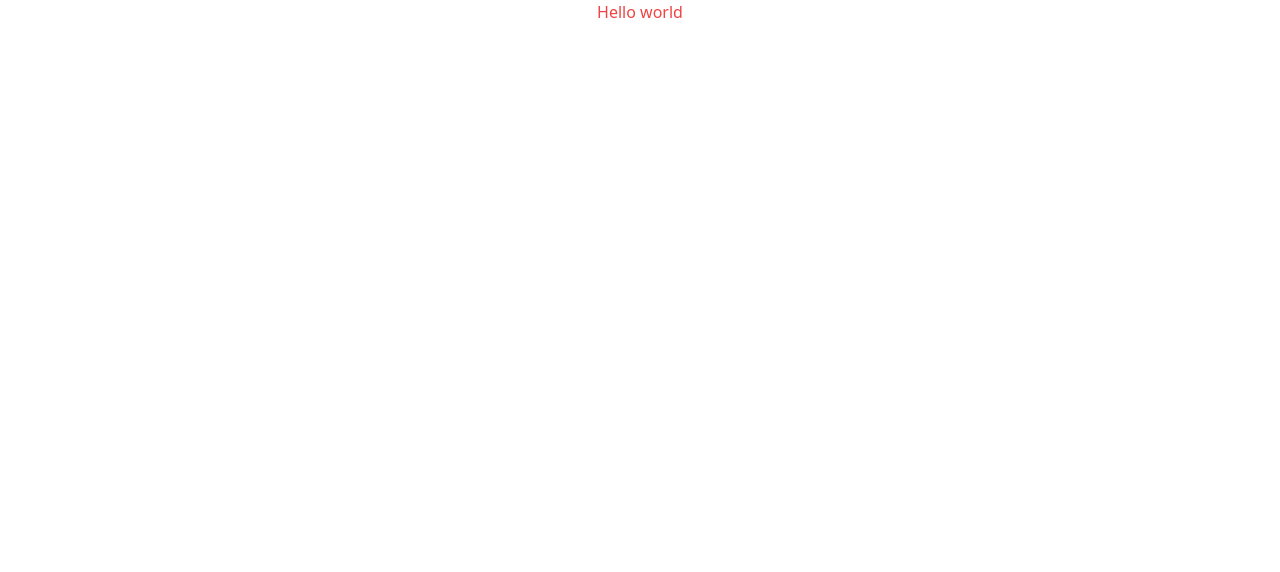
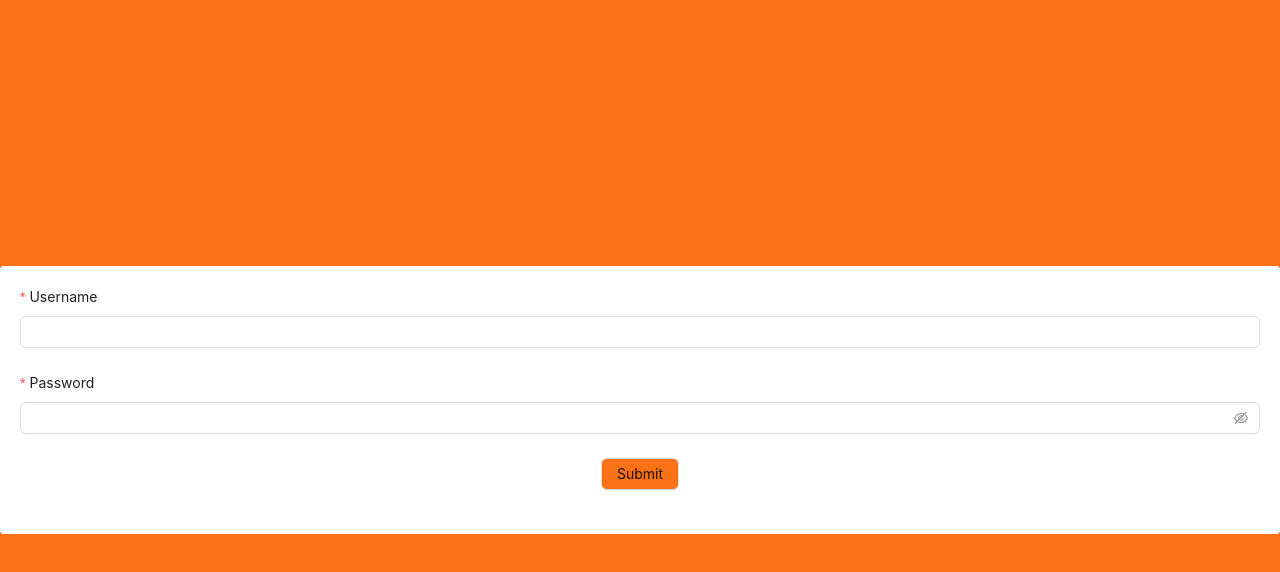
Before and after one commit to Hullyxxx/capstone-movie, a React (Create React App) app: page /login in a window 1280 px wide. Shown: the top 572 px of the page. Built offline with nearby package versions, Linux system fonts and the light colour scheme.

Commit message:
feat: login page

```diff
--- a/src/App.js
+++ b/src/App.js
@@ -1,11 +1,17 @@
 import logo from './logo.svg';
 import './App.css';
+import { BrowserRouter, Route, Routes } from 'react-router-dom';
+import LoginPage from './Pages/LoginPage/LoginPage';
+import HomePage from './Pages/HomePage/HomePage';
 
 function App() {
   return (
-    <div className="App">
-      <h1 className='text-red-500'>Hello world</h1>
-    </div>
+   <BrowserRouter>
+    <Routes>
+      <Route path='/' element={<HomePage/>}/>
+      <Route path='/login' element={<LoginPage/>}/>
+    </Routes>
+   </BrowserRouter>
   );
 }
 
--- /dev/null
+++ b/src/Components/Headers/Headers.js
@@ -0,0 +1,16 @@
+import React from 'react'
+import UserMenu from '../UserMenu/UserMenu'
+
+export default function Headers() {
+  return (
+    <div className="h-20 shadow w-full">
+      <div className="container mx-auto h-full flex items-center justify-between">
+        <span className="font-medium text-2xl text-red-500 animate-pulse">
+          CyberFlix
+        </span>
+        <UserMenu />
+      </div>
+    </div>
+
+  )
+}
--- /dev/null
+++ b/src/Components/UserMenu/UserMenu.js
@@ -0,0 +1,7 @@
+import React from 'react'
+
+export default function UserMenu() {
+  return (
+    <div>UserMenu</div>
+  )
+}
--- /dev/null
+++ b/src/Pages/HomePage/HomePage.js
@@ -0,0 +1,10 @@
+import React from 'react'
+import Headers from '../../Components/Headers/Headers'
+
+export default function HomePage() {
+  return (
+    <div>
+      <Headers />
+    </div>
+  )
+}
--- /dev/null
+++ b/src/Pages/LoginPage/LoginPage.js
@@ -0,0 +1,101 @@
+import { Button, Checkbox, Form, Input, message } from "antd";
+import { useDispatch } from "react-redux";
+import { useNavigate } from "react-router-dom";
+import { localUserServ } from "../../service/localService";
+import { userServ } from "../../service/userService";
+import { USER_LOGIN } from "../../redux/constant/UserContant";
+
+const LoginPage = () => {
+  let dispatch = useDispatch();
+  let navigate = useNavigate();
+  const onFinish = (values) => {
+    console.log("Success:", values);
+    userServ
+      .postLogin(values)
+      .then((res) => {
+        message.success("Login thành công");
+        // lưu thông tin user vào localStorage
+        localUserServ.set(res.data.content);
+        dispatch({
+          type: USER_LOGIN,
+          payload: res.data.content,
+        });
+        // chuyển hướng user tới home page
+        navigate("/");
+        console.log(res);
+      })
+      .catch((err) => {
+        message.error("Đăng nhập thất bại");
+        console.log(err);
+      });
+  };
+  const onFinishFailed = (errorInfo) => {
+    console.log("Failed:", errorInfo);
+  };
+  return (
+    <div className="h-screen w-sceen flex bg-orange-500 justify-center items-center">
+      <div className="container mx-auto p-5 bg-white rounded">
+        <Form
+          name="basic"
+          labelCol={{
+            span: 8,
+          }}
+          wrapperCol={{
+            span: 24,
+          }}
+          style={{
+            width: "100%",
+          }}
+          initialValues={{
+            remember: true,
+          }}
+          onFinish={onFinish}
+          onFinishFailed={onFinishFailed}
+          autoComplete="off"
+          layout="vertical"
+        >
+          <Form.Item
+            label="Username"
+            name="taiKhoan"
+            rules={[
+              {
+                required: true,
+                message: "Please input your username!",
+              },
+            ]}
+          >
+            <Input />
+          </Form.Item>
+          <Form.Item
+            label="Password"
+            name="matKhau"
+            rules={[
+              {
+                required: true,
+                message: "Please input your password!",
+              },
+            ]}
+          >
+            <Input.Password />
+          </Form.Item>
+
+          <Form.Item
+            wrapperCol={{
+              span: 24,
+            }}
+            className="flex justify-center items-center"
+          >
+            <Button
+              className="bg-orange-500 hover:text-white hover:border-hidden"
+              htmlType="submit"
+            >
+              Submit
+            </Button>
+          </Form.Item>
+        </Form>
+      </div>
+    </div>
+  );
+};
+
+export default LoginPage;
--- a/src/index.js
+++ b/src/index.js
@@ -3,12 +3,21 @@ import ReactDOM from 'react-dom/client';
 import './index.css';
 import App from './App';
 import reportWebVitals from './reportWebVitals';
+import { Provider } from 'react-redux';
+import { createStore } from 'redux';
+import { rootReducer } from './redux/reducer/rootReducer';
 
 const root = ReactDOM.createRoot(document.getElementById('root'));
+
+const store = createStore(
+  rootReducer,
+  window.__REDUX_DEVTOOLS_EXTENSION__ && window.__REDUX_DEVTOOLS_EXTENSION__()
+)
+
 root.render(
-  <>
+  <Provider store={store}>
     <App />
-  </>
+  </Provider>
 );
 
 // If you want to start measuring performance in your app, pass a function
--- /dev/null
+++ b/src/redux/constant/UserContant.js
@@ -0,0 +1 @@
+export const USER_LOGIN = 'USER_LOGIN';
--- /dev/null
+++ b/src/redux/reducer/rootReducer.js
@@ -0,0 +1,6 @@
+import { combineReducers } from "redux";
+import userReducer from "./userReducer";
+
+export let rootReducer = combineReducers({
+    userReducer
+})
--- /dev/null
+++ b/src/redux/reducer/userReducer.js
@@ -0,0 +1,18 @@
+import { USER_LOGIN } from "../constant/UserContant"
+
+const initialState = {
+    UserInfo: null,
+}
+
+let userReducer = (state = initialState, { type, payload }) => {
+  switch (type) {
+
+  case USER_LOGIN:
+    return { ...state, UserInfo: payload };
+
+  default:
+    return state
+  }
+}
+
+export default userReducer;
--- /dev/null
+++ b/src/service/config.js
@@ -0,0 +1,10 @@
+export const BASE_URL = "https://movienew.cybersoft.edu.vn";
+
+const TokenCybersoft =
+    "eyJhbGciOiJIUzI1NiIsInR5cCI6IkpXVCJ9.eyJ0ZW5Mb3AiOiJCb290Y2FtcCA0MCIsIkhldEhhblN0cmluZyI6IjEwLzA5LzIwMjMiLCJIZXRIYW5UaW1lIjoiMTY5NDMwNDAwMDAwMCIsIm5iZiI6MTY2NTY4MDQwMCwiZXhwIjoxNjk0NDUxNjAwfQ.sBqNvFEzAEqAZuxinnH_gzedfmLxPTf7WONjIlV-Q7U";
+
+export const configHeaders = () => {
+    return {
+        TokenCybersoft: TokenCybersoft,
+    };
+};
--- /dev/null
+++ b/src/service/localService.js
@@ -0,0 +1,8 @@
+export const localUserServ = {
+    get: () => {},
+    set: (userInfo) => {
+      let dataJson = JSON.stringify(userInfo);
+      localStorage.setItem("USER_INFOR", dataJson);
+    },
+    remove: () => {},
+  };
--- /dev/null
+++ b/src/service/userService.js
@@ -0,0 +1,13 @@
+import axios from "axios";
+import { BASE_URL, configHeaders } from "./config";
+
+export const userServ = {
+    postLogin: (dataLoginForm) => {
+        return axios({
+            url: `${BASE_URL}/api/QuanLyNguoiDung/DangNhap`,
+            method: "POST",
+            data: dataLoginForm,
+            headers: configHeaders(),
+        });
+    },
+}
```
